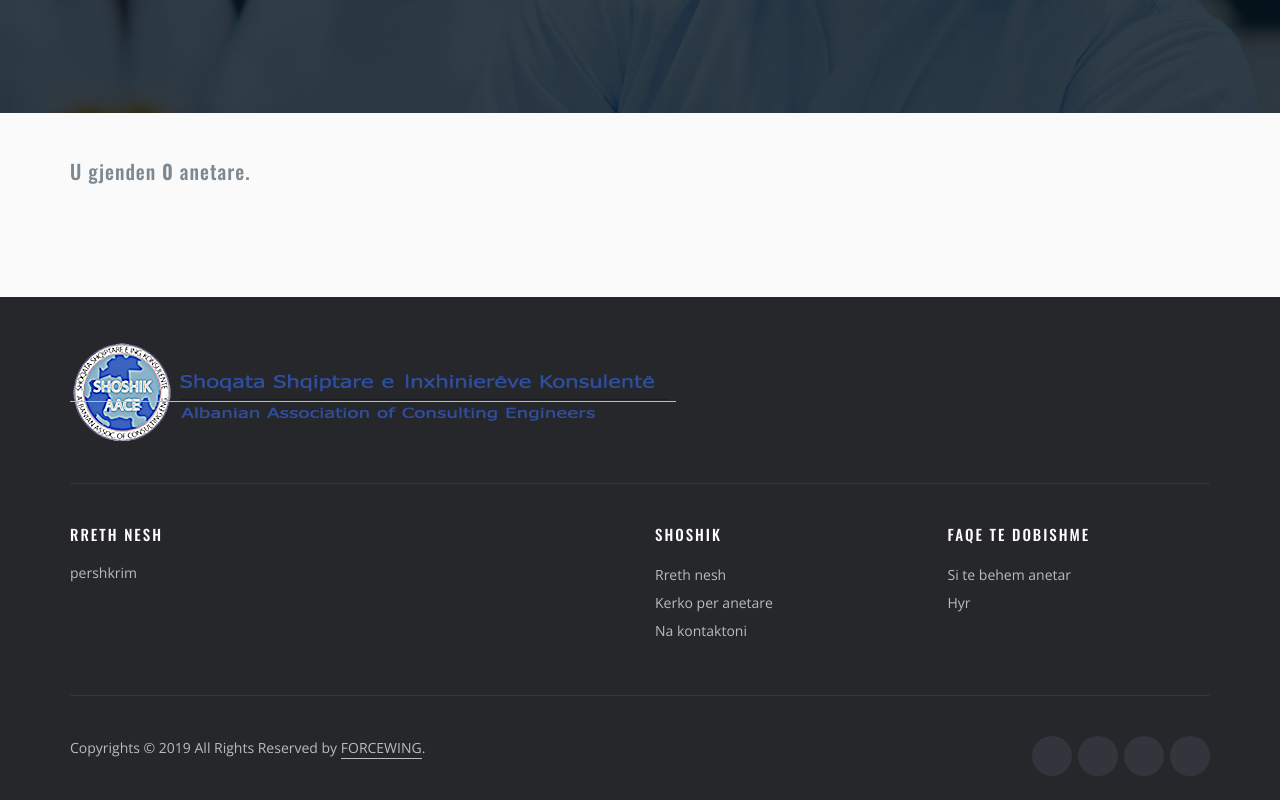
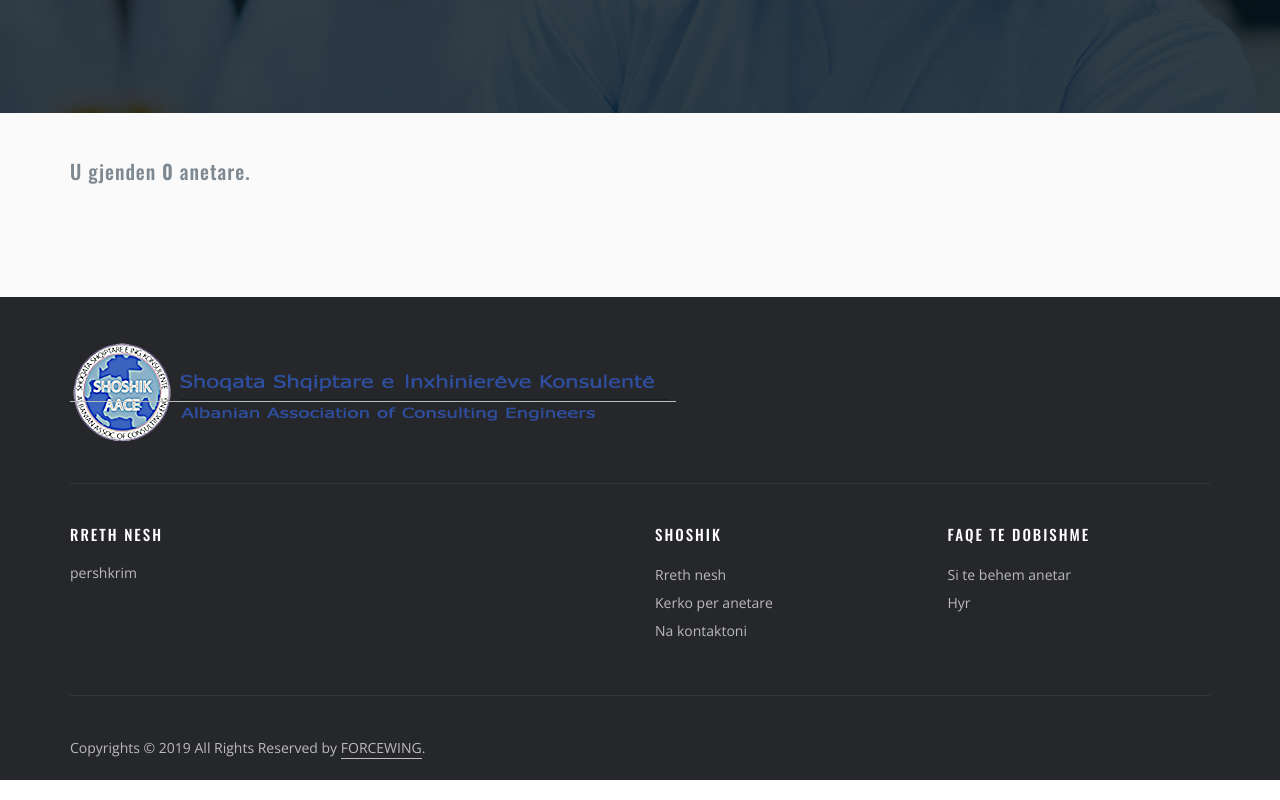
Before and after one commit to VisarDomi/aace-frontend-client, a Vue app: page /directory in a window 1280 px wide. Shown: the part 479-1279 px from the top of the page. Built offline with nearby package versions, Linux system fonts and the light colour scheme; a web font is replaced by a local one.

Commit message:
removed social media buttons from footer

```diff
--- a/src/components/Footer.vue
+++ b/src/components/Footer.vue
@@ -82,7 +82,7 @@
             </p>
           </div>
 
-          <div class="col-md-4 col-sm-6 col-xs-12">
+          <!-- <div class="col-md-4 col-sm-6 col-xs-12">
             <ul class="social-icons">
               <li>
                 <a class="facebook" href="#">
@@ -94,11 +94,11 @@
                   <i class="fa fa-twitter"></i>
                 </a>
               </li>
-              <!-- <li>
+              <li>
                 <a class="dribbble" href="#">
                   <i class="fa fa-dribbble"></i>
                 </a>
-              </li>-->
+              </li>
               <li>
                 <a class="linkedin" href="#">
                   <i class="fa fa-linkedin"></i>
@@ -110,7 +110,7 @@
                 </a>
               </li>
             </ul>
-          </div>
+          </div>-->
         </div>
       </div>
       <!-- END Bottom section -->
```
